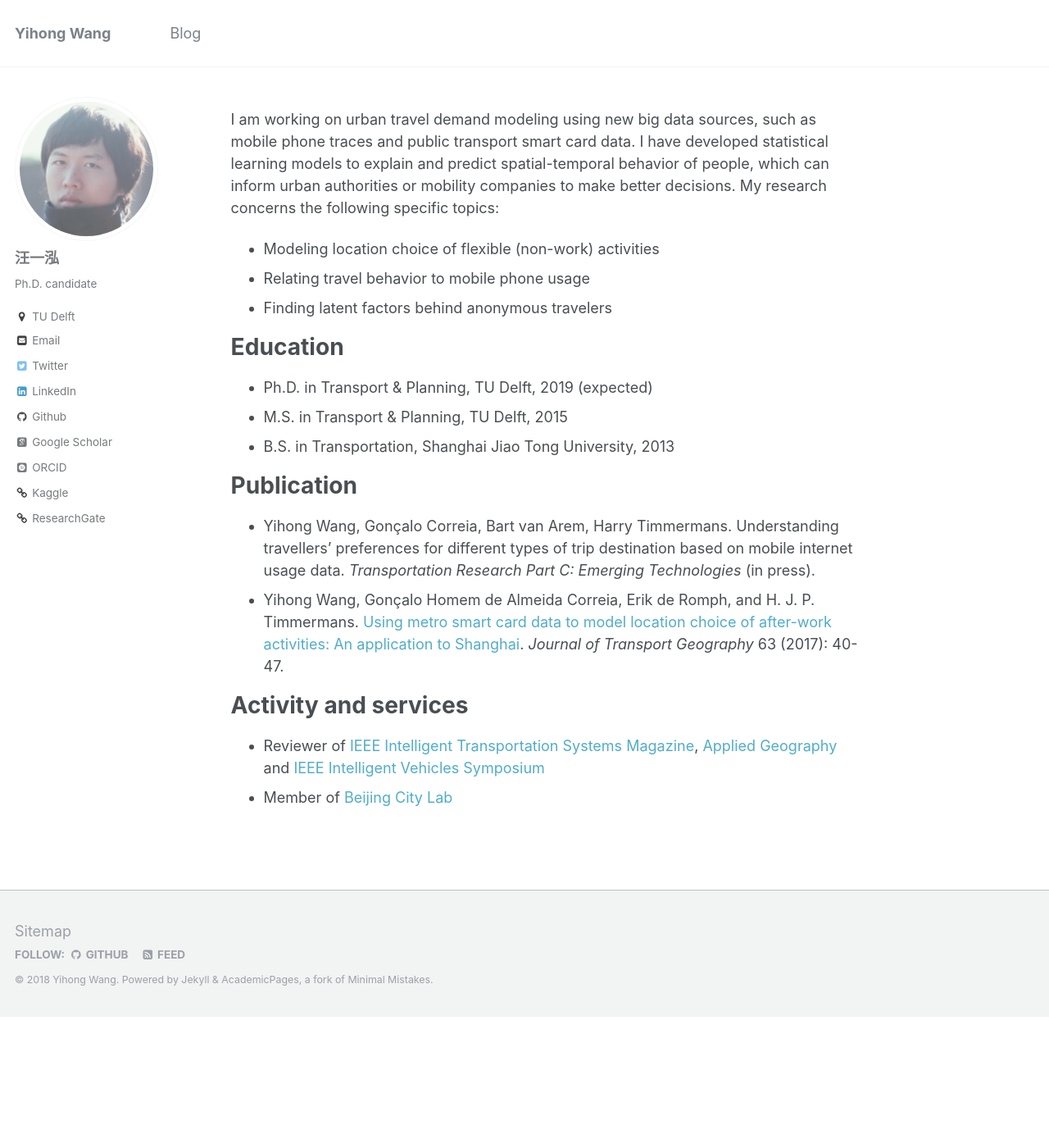
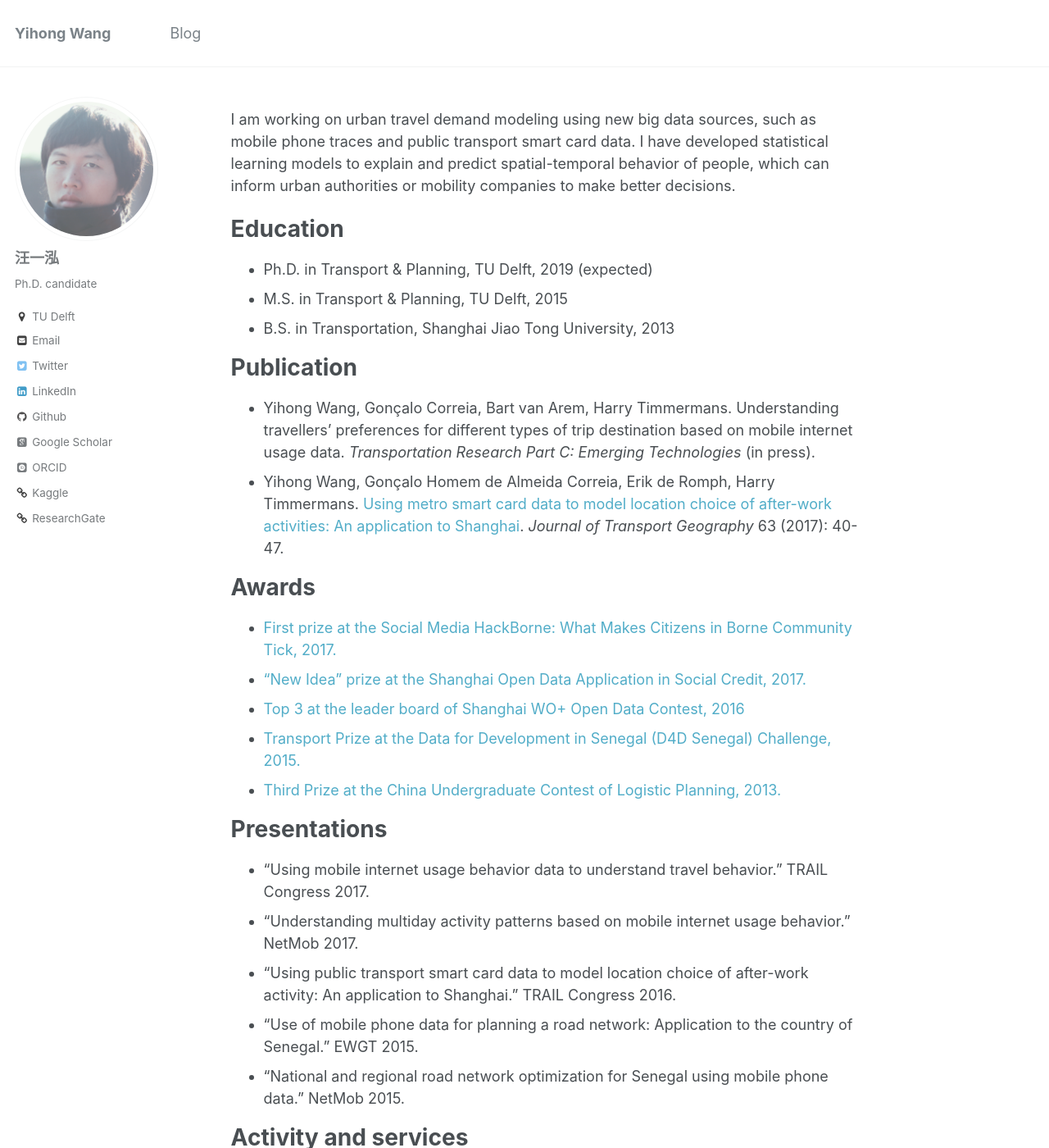
Before and after one commit to bellowswang/bellowswang.github.io, a Jekyll site: the page built from _pages/about.md, in a window 1280 px wide and 1400 px high. Shown: the whole window at 82% size. Built offline with Jekyll 4.4.1, drawn with Linux system fonts in a browser that asks for light colours; some web fonts are replaced; some of the changed text lies outside the part shown.

Commit message:
cv revised

```diff
--- a/_pages/about.md
+++ b/_pages/about.md
@@ -8,10 +8,7 @@ redirect_from:
   - /about.html
 ---
 
-I am working on urban travel demand modeling using new big data sources, such as mobile phone traces and public transport smart card data. I have developed statistical learning models to explain and predict spatial-temporal behavior of people, which can inform urban authorities or mobility companies to make better decisions. My research concerns the following specific topics:
-* Modeling location choice of flexible (non-work) activities
-* Relating travel behavior to mobile phone usage
-* Finding latent factors behind anonymous travelers
+I am working on urban travel demand modeling using new big data sources, such as mobile phone traces and public transport smart card data. I have developed statistical learning models to explain and predict spatial-temporal behavior of people, which can inform urban authorities or mobility companies to make better decisions.
 
 Education
 ======
@@ -21,10 +18,31 @@ Education
 
 Publication
 ======
-*  Yihong Wang, Gonçalo Correia, Bart van Arem, Harry Timmermans. Understanding travellers' preferences for different types of trip destination based on mobile internet usage data. <i>Transportation Research Part C: Emerging Technologies</i> (in press).
-* Yihong Wang, Gonçalo Homem de Almeida Correia, Erik de Romph, and H. J. P. Timmermans. <a href="https://www.sciencedirect.com/science/article/pii/S0966692317300029">Using metro smart card data to model location choice of after-work activities: An application to Shanghai</a>. <i>Journal of Transport Geography</i> 63 (2017): 40-47.
+* Yihong Wang, Gonçalo Correia, Bart van Arem, Harry Timmermans. Understanding travellers' preferences for different types of trip destination based on mobile internet usage data. <i>Transportation Research Part C: Emerging Technologies</i> (in press).
+* Yihong Wang, Gonçalo Homem de Almeida Correia, Erik de Romph, Harry Timmermans. <a href="https://www.sciencedirect.com/science/article/pii/S0966692317300029">Using metro smart card data to model location choice of after-work activities: An application to Shanghai</a>. <i>Journal of Transport Geography</i> 63 (2017): 40-47.
+
+Awards
+======
+* [First prize at the Social Media HackBorne: What Makes Citizens in Borne Community Tick, 2017.](https://www.borneboeit.nl/56366/nieuws/chinese-cheese-eaters-winnen-hackathon?lipi=urn%3Ali%3Apage%3Ad_flagship3_profile_view_base_recent_activity_details_shares%3BFqNbXrEyTmGFHw95wk5Evg%3D%3D)
+* ["New Idea" prize at the Shanghai Open Data Application in Social Credit, 2017.](http://ptkj.shpt.gov.cn/html/xwdt/kjdt/963057831518.html)
+* [Top 3 at the leader board of Shanghai WO+ Open Data Contest, 2016](https://www.kaggle.com/c/kkbox-music-recommendation-challenge)
+* [Transport Prize at the Data for Development in Senegal (D4D Senegal) Challenge, 2015.](http://www.d4d.orange.com/en/presentation/endowment-and-panel/Folder/The-D4D-Challenge-is-a-great-success)
+* [Third Prize at the China Undergraduate Contest of Logistic Planning, 2013.](http://special.univs.cn/service/anjibei/tdfc/2013/0312/955749.shtml)
+
+Presentations
+======
+* "Using mobile internet usage behavior data to understand travel behavior." TRAIL Congress 2017.
+* "Understanding multiday activity patterns based on mobile internet usage behavior." NetMob 2017.
+* "Using public transport smart card data to model location choice of after-work activity: An application to Shanghai." TRAIL Congress 2016.
+* "Use of mobile phone data for planning a road network: Application to the country of Senegal." EWGT 2015.
+* "National and regional road network optimization for Senegal using mobile phone data." NetMob 2015.
 
 Activity and services
 ======
 * Reviewer of <a href="http://ieeexplore.ieee.org/xpl/RecentIssue.jsp?punumber=5117645">IEEE Intelligent Transportation Systems Magazine</a>, <a href="https://www.journals.elsevier.com/applied-geography">Applied Geography</a> and <a href="http://www.2018iv.org/">IEEE Intelligent Vehicles Symposium</a>
 * Member of <a href="https://www.beijingcitylab.com/">Beijing City Lab</a>
+
+Teaching
+======
+* Teaching assistant at the CIE4801 Transportation and Spatial Modeling (for master students), 2016 and 2017.
+* Teaching assistant at the CTB1120-14 Inleiding Civiele Techniek (for bachelor students), 2016 and 2017.
```
